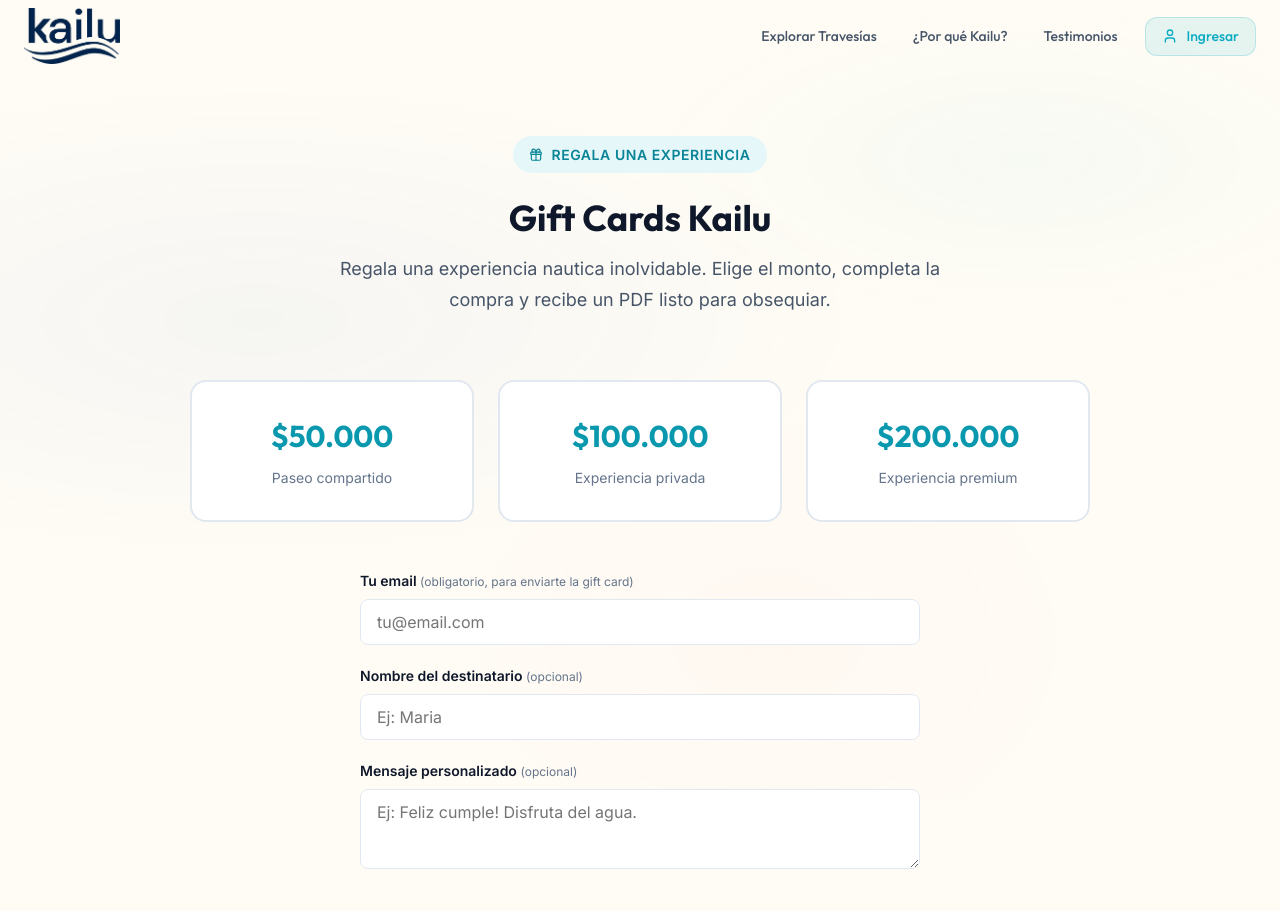
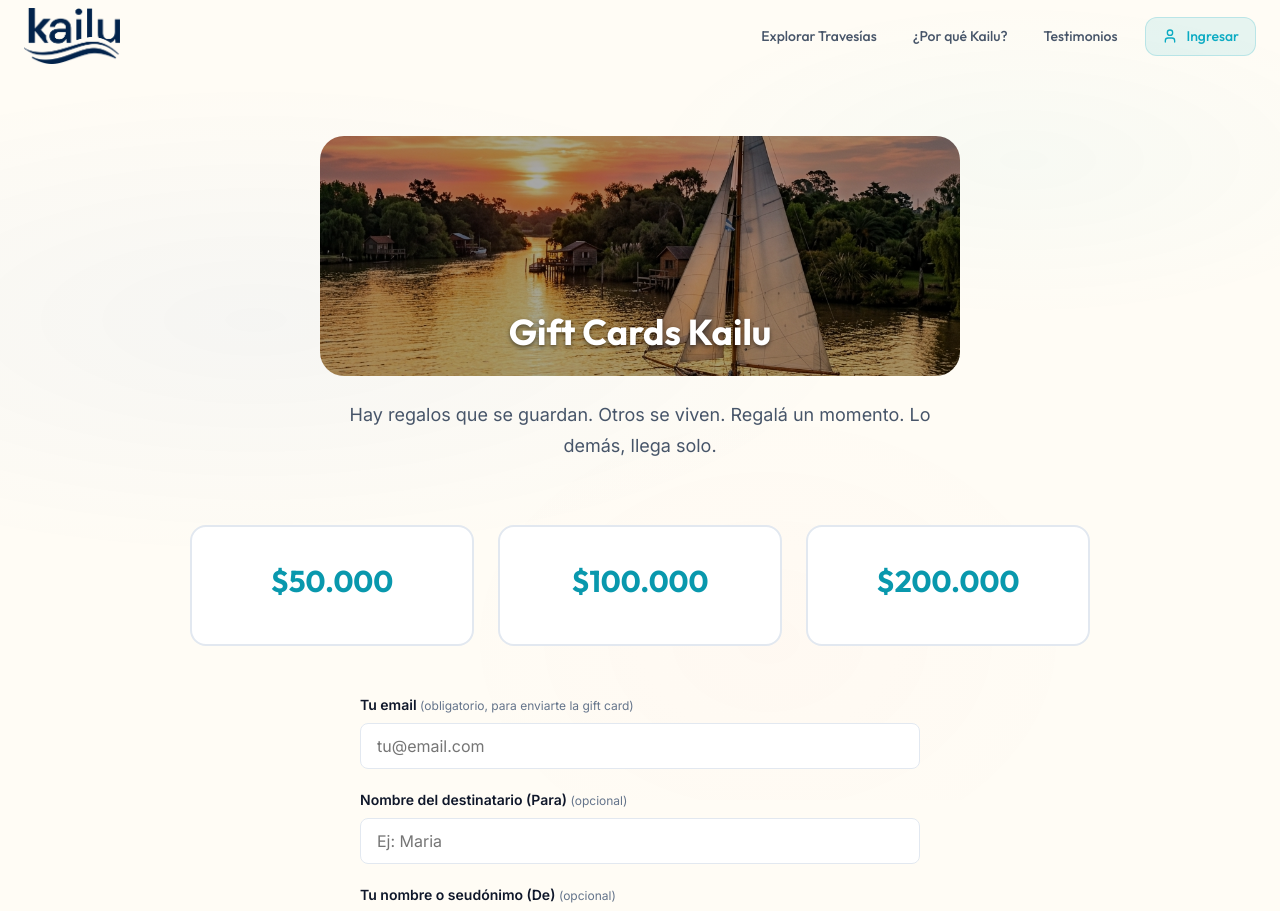
Before and after one commit to Manuelherrera22/Velero, a React (Vite) app: page /gift-cards in a window 1280 px wide. Shown: the top 911 px of the page. Built offline with nearby package versions, Linux system fonts and the light colour scheme; no server answers.

Commit message:
feat: UI improvements for Gift Cards based on client feedback (hero image, sender input, PDF updates, styling)

```diff
--- a/src/pages/GiftCardConfirmation.jsx
+++ b/src/pages/GiftCardConfirmation.jsx
@@ -101,12 +101,19 @@
     doc.setTextColor(255, 255, 255)
     doc.text(formatPrice(giftCard.amount), 20, 60)
 
-    // Recipient
+    // Recipient and Sender
     if (giftCard.recipient_name) {
       doc.setFontSize(11)
       doc.setFont('helvetica', 'italic')
       doc.setTextColor(180, 220, 230)
       doc.text(`Para: ${giftCard.recipient_name}`, 20, 72)
+    }
+
+    if (giftCard.sender_name) {
+      doc.setFontSize(11)
+      doc.setFont('helvetica', 'italic')
+      doc.setTextColor(180, 220, 230)
+      doc.text(`De: ${giftCard.sender_name}`, 20, giftCard.recipient_name ? 78 : 72)
     }
 
     // Message
@@ -115,7 +122,12 @@
       doc.setFont('helvetica', 'italic')
       doc.setTextColor(150, 190, 200)
       const msgLines = doc.splitTextToSize(`"${giftCard.message}"`, 120)
-      doc.text(msgLines, 20, giftCard.recipient_name ? 80 : 72)
+
+      let msgY = 72
+      if (giftCard.recipient_name && giftCard.sender_name) msgY = 85
+      else if (giftCard.recipient_name || giftCard.sender_name) msgY = 78
+
+      doc.text(msgLines, 20, msgY)
     }
 
     // Divider line
@@ -206,10 +218,15 @@
           <div className="gc-preview__card">
             <img src="/logo-azul.png" alt="Kailu" className="gc-preview__logo" />
             <div className="gc-preview__label">Gift Card</div>
+            <div className="gc-preview__names">
+              {giftCard.recipient_name && (
+                <div className="gc-preview__recipient">Para: {giftCard.recipient_name}</div>
+              )}
+              {giftCard.sender_name && (
+                <div className="gc-preview__sender">De: {giftCard.sender_name}</div>
+              )}
+            </div>
             <div className="gc-preview__value">{formatPrice(giftCard.amount)}</div>
-            {giftCard.recipient_name && (
-              <div className="gc-preview__recipient">Para: {giftCard.recipient_name}</div>
-            )}
             <div className="gc-preview__footer">
               <span className="gc-preview__brand">kailu.travel</span>
               <span className="gc-preview__code">{giftCard.code}</span>
--- a/src/pages/GiftCards.css
+++ b/src/pages/GiftCards.css
@@ -29,14 +29,37 @@
   text-transform: uppercase;
 }
 
+.gc-hero__image-container {
+  position: relative;
+  width: 100%;
+  height: 240px;
+  border-radius: var(--radius-2xl);
+  overflow: hidden;
+  margin-bottom: var(--space-6);
+}
+
+.gc-hero__image {
+  width: 100%;
+  height: 100%;
+  object-fit: cover;
+  filter: brightness(0.65);
+}
+
 .gc-hero__title {
+  position: absolute;
+  bottom: var(--space-6);
+  left: 0;
+  right: 0;
   font-family: var(--font-heading);
   font-size: var(--text-4xl);
   font-weight: 700;
-  color: var(--text-primary);
+  color: white;
   line-height: var(--leading-tight);
-  margin-bottom: var(--space-4);
+  margin: 0;
+  text-shadow: 0 2px 4px rgba(0,0,0,0.5);
 }
+
+
 
 .gc-hero__subtitle {
   font-size: var(--text-lg);
@@ -299,9 +322,13 @@
   margin-bottom: var(--space-2);
 }
 
+.gc-preview__names {
+  margin-bottom: var(--space-6);
+}
+
 .gc-preview__value {
   font-family: var(--font-heading);
-  font-size: var(--text-5xl);
+  font-size: var(--text-4xl);
   font-weight: 700;
   margin-bottom: var(--space-2);
   background: linear-gradient(135deg, #ffffff, #a8edea);
@@ -310,11 +337,13 @@
   background-clip: text;
 }
 
-.gc-preview__recipient {
-  font-size: var(--text-sm);
-  color: rgba(255, 255, 255, 0.7);
-  margin-bottom: var(--space-6);
+.gc-preview__recipient,
+.gc-preview__sender {
+  font-size: var(--text-base);
+  color: rgba(255, 255, 255, 0.9);
+  margin-bottom: var(--space-1);
   font-style: italic;
+  font-weight: 500;
 }
 
 .gc-preview__footer {
@@ -338,6 +367,13 @@
   font-size: var(--text-sm);
   color: rgba(255, 255, 255, 0.5);
   letter-spacing: 0.1em;
+}
+
+.gc-preview__disclaimer {
+  margin-top: var(--space-4);
+  font-size: var(--text-xs);
+  color: var(--text-tertiary);
+  font-style: italic;
 }
 
 /* Info section */
--- a/src/pages/GiftCards.jsx
+++ b/src/pages/GiftCards.jsx
@@ -3,9 +3,9 @@
 import './GiftCards.css'
 
 const AMOUNTS = [
-  { value: 50000, label: '$50.000', description: 'Paseo compartido' },
-  { value: 100000, label: '$100.000', description: 'Experiencia privada' },
-  { value: 200000, label: '$200.000', description: 'Experiencia premium' },
+  { value: 50000, label: '$50.000' },
+  { value: 100000, label: '$100.000' },
+  { value: 200000, label: '$200.000' },
 ]
 
 function generatePreviewCode() {
@@ -20,6 +20,7 @@
 export default function GiftCards() {
   const [selectedAmount, setSelectedAmount] = useState(null)
   const [recipientName, setRecipientName] = useState('')
+  const [senderName, setSenderName] = useState('')
   const [buyerEmail, setBuyerEmail] = useState('')
   const [message, setMessage] = useState('')
   const [loading, setLoading] = useState(false)
@@ -48,6 +49,7 @@
           amount: selectedAmount,
           buyerEmail: buyerEmail.trim(),
           recipientName: recipientName.trim(),
+          senderName: senderName.trim(),
           message: message.trim(),
         }),
         signal: controller.signal,
@@ -79,14 +81,12 @@
       <div className="container">
         {/* Hero */}
         <div className="gc-hero">
-          <span className="gc-hero__badge">
-            <Gift size={14} />
-            Regala una experiencia
-          </span>
-          <h1 className="gc-hero__title">Gift Cards Kailu</h1>
+          <div className="gc-hero__image-container">
+            <img src="/demo-1.png" alt="Gift Cards Kailu" className="gc-hero__image" />
+            <h1 className="gc-hero__title">Gift Cards Kailu</h1>
+          </div>
           <p className="gc-hero__subtitle">
-            Regala una experiencia nautica inolvidable. Elige el monto,
-            completa la compra y recibe un PDF listo para obsequiar.
+            Hay regalos que se guardan. Otros se viven. Regalá un momento. Lo demás, llega solo.
           </p>
         </div>
 
@@ -102,7 +102,6 @@
                 <Check size={14} />
               </div>
               <div className="gc-amount-card__value">{amount.label}</div>
-              <div className="gc-amount-card__label">{amount.description}</div>
             </div>
           ))}
         </div>
@@ -124,7 +123,7 @@
 
           <div className="gc-form__group">
             <label className="gc-form__label">
-              Nombre del destinatario <span className="gc-form__optional">(opcional)</span>
+              Nombre del destinatario (Para) <span className="gc-form__optional">(opcional)</span>
             </label>
             <input
               type="text"
@@ -132,6 +131,19 @@
               placeholder="Ej: Maria"
               value={recipientName}
               onChange={(e) => setRecipientName(e.target.value)}
+            />
+          </div>
+
+          <div className="gc-form__group">
+            <label className="gc-form__label">
+              Tu nombre o seudónimo (De) <span className="gc-form__optional">(opcional)</span>
+            </label>
+            <input
+              type="text"
+              className="gc-form__input"
+              placeholder="Ej: Juan"
+              value={senderName}
+              onChange={(e) => setSenderName(e.target.value)}
             />
           </div>
 
@@ -165,7 +177,7 @@
               <>
                 <CreditCard size={20} />
                 {selectedAmount
-                  ? `Comprar Gift Card — ${selectedData?.label}`
+                  ? `Quiero regalar`
                   : 'Selecciona un monto'}
               </>
             )}
@@ -180,15 +192,23 @@
             <div className="gc-preview__card">
               <img src="/logo-azul.png" alt="Kailu" className="gc-preview__logo" />
               <div className="gc-preview__label">Gift Card</div>
+              <div className="gc-preview__names">
+                {recipientName && (
+                  <div className="gc-preview__recipient">Para: {recipientName}</div>
+                )}
+                {senderName && (
+                  <div className="gc-preview__sender">De: {senderName}</div>
+                )}
+              </div>
               <div className="gc-preview__value">{selectedData?.label}</div>
-              {recipientName && (
-                <div className="gc-preview__recipient">Para: {recipientName}</div>
-              )}
               <div className="gc-preview__footer">
                 <span className="gc-preview__brand">kailu.travel</span>
                 <span className="gc-preview__code">{generatePreviewCode()}</span>
               </div>
             </div>
+            <p className="gc-preview__disclaimer">
+              *Válida por 12 meses, aplicable a cualquiera de las experiencias publicadas.
+            </p>
           </div>
         )}
 
@@ -207,7 +227,7 @@
           <div className="gc-info__item">
             <div className="gc-info__icon"><Send size={22} /></div>
             <div className="gc-info__title">Descarga y comparte</div>
-            <div className="gc-info__desc">Recibe un PDF listo para enviar</div>
+            <div className="gc-info__desc">Recibe un PDF listo para enviar (incluso por WhatsApp)</div>
           </div>
         </div>
       </div>
```
Also changed, not shown: 2 other files (tests, documents, lock files or other folders).
